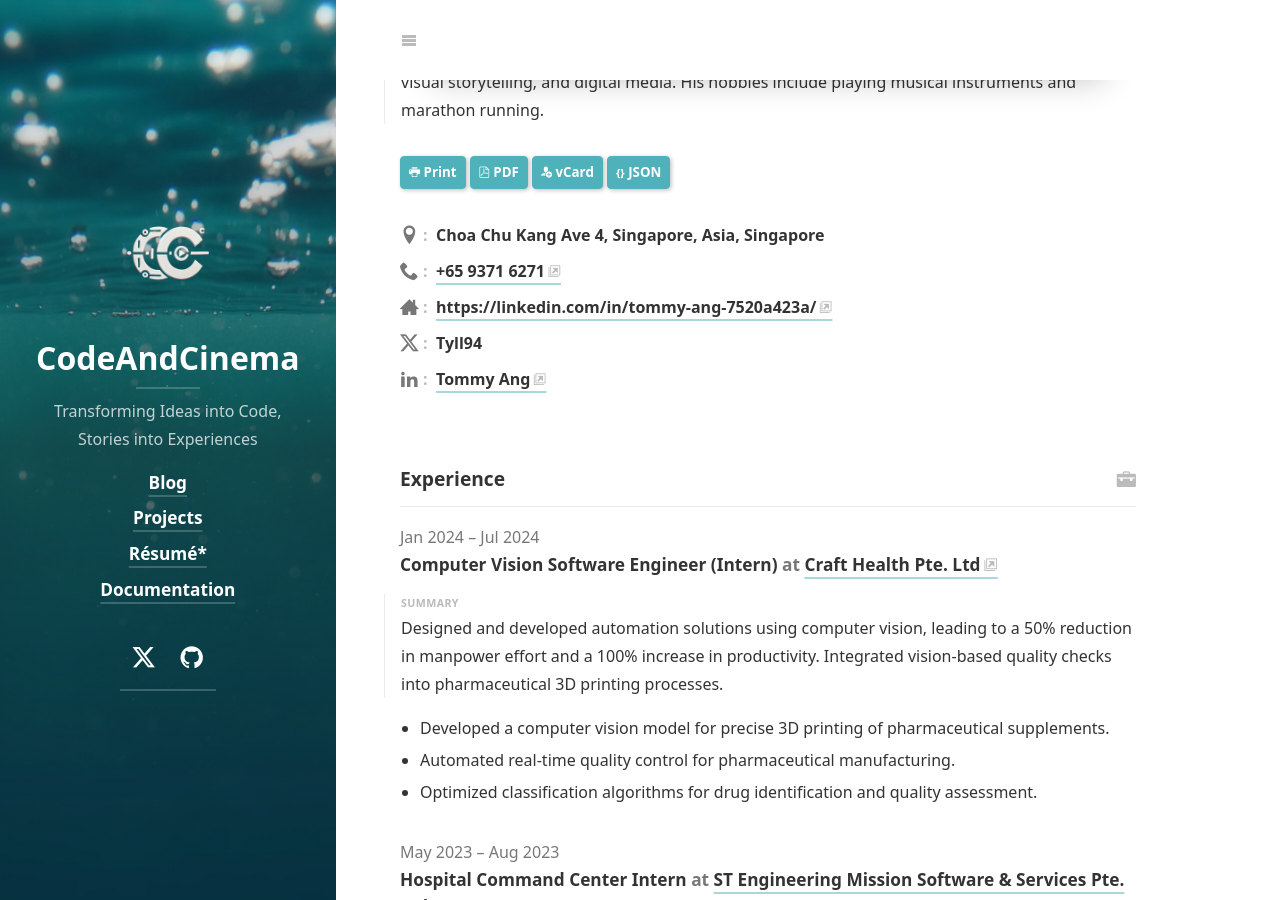
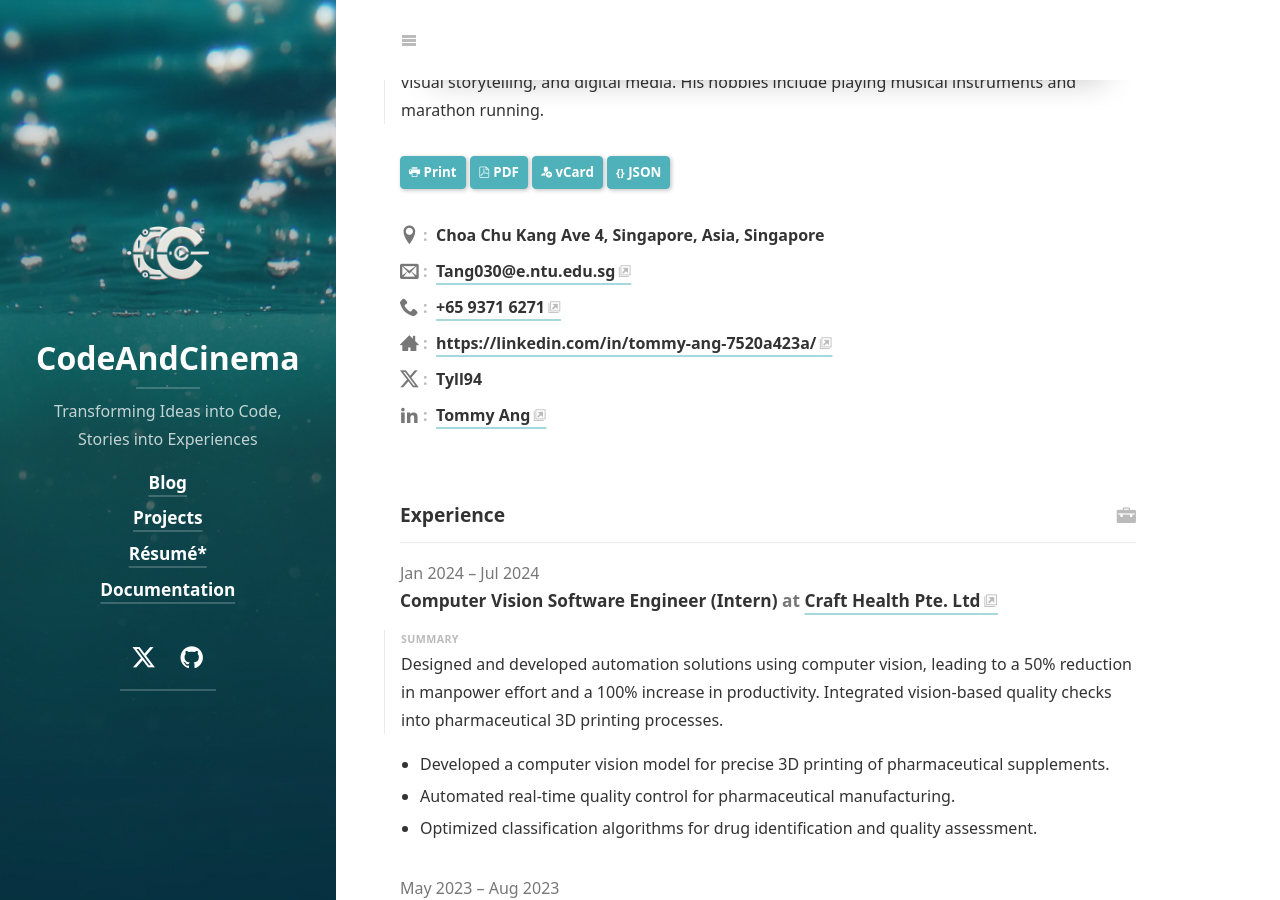
Before and after one commit to CodeByTommy/CodeAndCinema.github.io, a Jekyll site: the page built from resume.md, in a window 1280 px wide and 900 px high, scrolled down 335 px. Built offline with Jekyll 4.4.1, drawn with Linux system fonts in a browser that asks for light colours; cached includes are drawn as plain includes; nearby versions of some CDN libraries; some web fonts are replaced; library files that are not in the unit come from our copies; a script that is not in the unit is left out.

Commit message:
Update resume.yml

```diff
--- a/_data/resume.yml
+++ b/_data/resume.yml
@@ -5,7 +5,7 @@ basics:
   name: "Tommy Ang"
   label: "Programmer"
   picture: /assets/img/Passportphoto.jpg
-  email: ""
+  email: "Tang030@e.ntu.edu.sg"
   phone: "+65 9371 6271"
   website: "https://linkedin.com/in/tommy-ang-7520a423a/"
   summary: >
```
